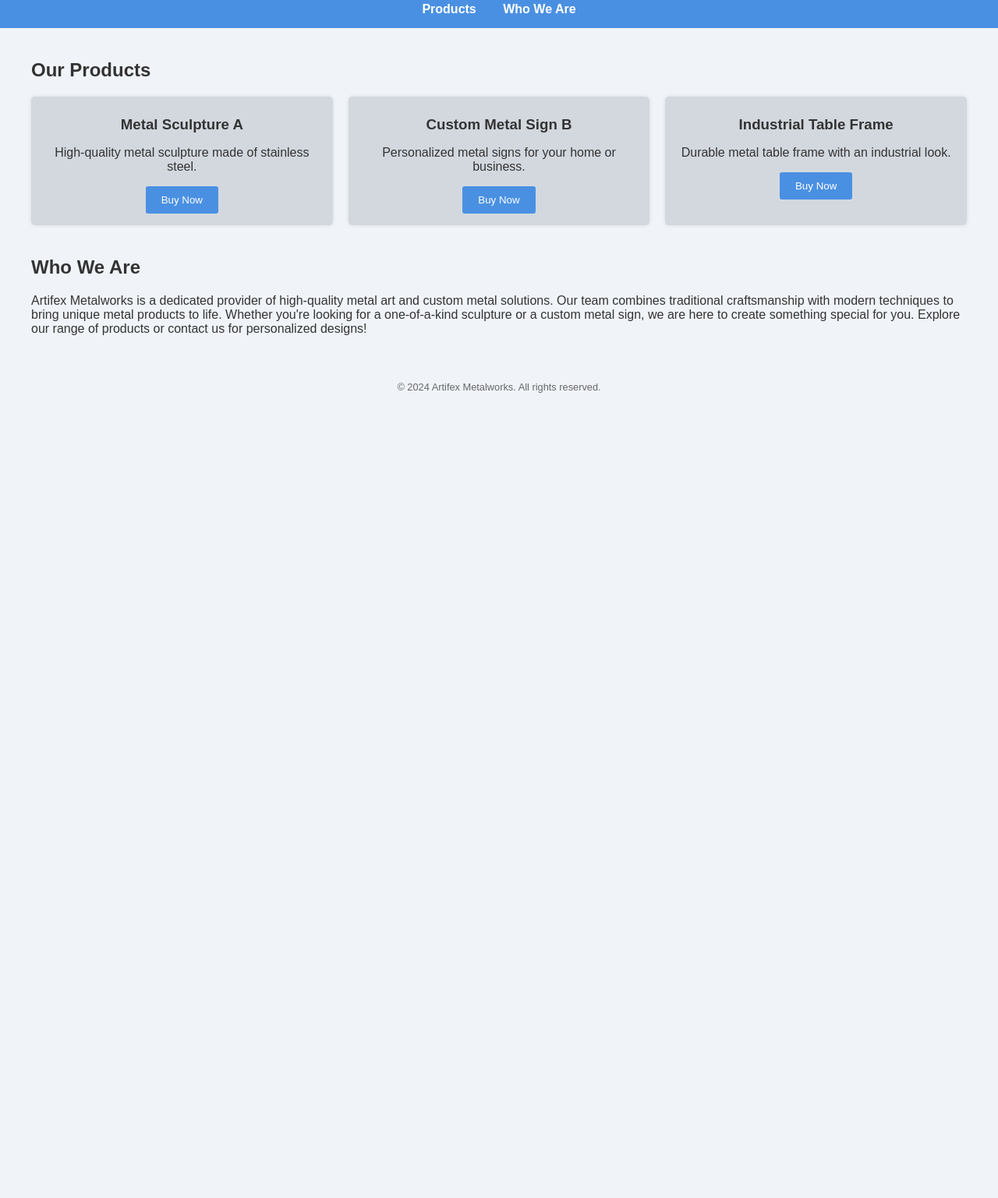
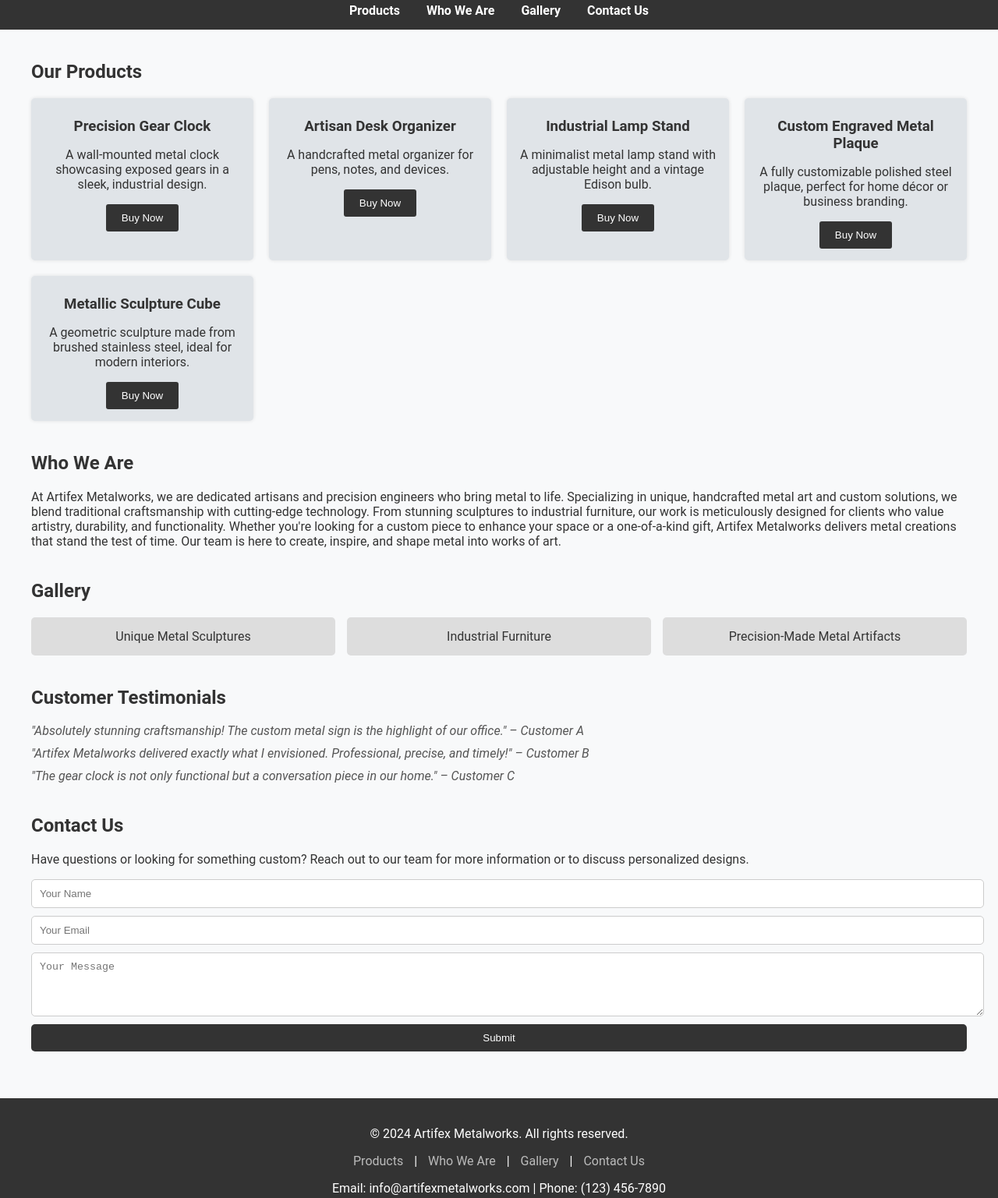
Before and after one commit to kianpouragha/kianpouragha.github.io, a plain HTML site: page index.html in a window 1280 px wide. Shown: the part 92-1629 px from the top of the page at 78% size. Before the commit the page ends 800 px from the top, so only its background shows below. Drawn offline with Linux system fonts and the light colour scheme.

Commit message:
Index.html

```diff
--- a/index.html
+++ b/index.html
@@ -5,17 +5,18 @@
     <meta name="viewport" content="width=device-width, initial-scale=1.0">
     <title>Artifex Metalworks</title>
     <style>
+        /* Base Styling */
         body {
-            font-family: Arial, sans-serif;
+            font-family: 'Roboto', sans-serif;
             color: #333;
-            background-color: #f0f4f8;
+            background-color: #f8f9fa;
             margin: 0;
             padding: 0;
         }
 
-        /* Navbar styling */
+        /* Navbar Styling */
         .navbar {
-            background-color: #4a90e2;
+            background-color: #333;
             color: white;
             padding: 15px;
             text-align: center;
@@ -28,23 +29,27 @@
             font-weight: bold;
         }
 
-        /* Main content styling */
+        /* Main container */
         .container {
             padding: 20px;
             max-width: 1200px;
             margin: 0 auto;
         }
 
-        /* Product section */
+        /* Section Styling */
+        section {
+            margin-bottom: 40px;
+        }
+
+        /* Product Grid */
         .product-grid {
             display: grid;
             grid-template-columns: repeat(auto-fit, minmax(250px, 1fr));
             gap: 20px;
-            margin-top: 20px;
         }
 
         .product-item {
-            background-color: #d3d8df;
+            background-color: #e0e4e8;
             padding: 15px;
             border-radius: 5px;
             text-align: center;
@@ -56,7 +61,7 @@
         }
 
         .buy-button {
-            background-color: #4a90e2;
+            background-color: #333;
             color: white;
             padding: 10px 20px;
             border: none;
@@ -65,16 +70,66 @@
         }
 
         .buy-button:hover {
-            background-color: #357abd;
+            background-color: #555;
+        }
+
+        /* Contact Form */
+        .contact-form input, .contact-form textarea, .contact-form button {
+            display: block;
+            width: 100%;
+            padding: 10px;
+            margin-bottom: 10px;
+            border-radius: 5px;
+            border: 1px solid #ccc;
+        }
+
+        .contact-form button {
+            background-color: #333;
+            color: white;
+            cursor: pointer;
+            border: none;
+        }
+
+        /* Gallery */
+        .gallery {
+            display: grid;
+            grid-template-columns: repeat(auto-fit, minmax(200px, 1fr));
+            gap: 15px;
+        }
+
+        .gallery-item {
+            background-color: #ddd;
+            padding: 15px;
+            text-align: center;
+            border-radius: 5px;
+        }
+
+        /* Testimonials */
+        .testimonial {
+            font-style: italic;
+            margin: 10px 0;
+            color: #555;
         }
 
         /* Footer */
         footer {
-            background-color: #f0f4f8;
+            background-color: #333;
+            color: white;
+            padding: 20px;
             text-align: center;
-            padding: 10px;
-            font-size: 0.8em;
-            color: #666;
+        }
+
+        footer a {
+            color: #bbb;
+            margin: 0 10px;
+            text-decoration: none;
+        }
+
+        /* Responsive */
+        @media (max-width: 600px) {
+            .navbar {
+                text-align: left;
+            }
         }
     </style>
 </head>
@@ -85,45 +140,92 @@
         <h1>Artifex Metalworks</h1>
         <a href="#products">Products</a>
         <a href="#about">Who We Are</a>
+        <a href="#gallery">Gallery</a>
+        <a href="#contact">Contact Us</a>
     </div>
 
-    <!-- Main container -->
     <div class="container">
+
         <!-- Products Section -->
         <section id="products">
             <h2>Our Products</h2>
             <div class="product-grid">
                 <div class="product-item">
-                    <h3>Metal Sculpture A</h3>
-                    <p>High-quality metal sculpture made of stainless steel.</p>
-                    <button class="buy-button" onclick="alert('Thank you for purchasing Metal Sculpture A!')">Buy Now</button>
+                    <h3>Precision Gear Clock</h3>
+                    <p>A wall-mounted metal clock showcasing exposed gears in a sleek, industrial design.</p>
+                    <button class="buy-button" onclick="alert('Thank you for purchasing Precision Gear Clock!')">Buy Now</button>
                 </div>
                 <div class="product-item">
-                    <h3>Custom Metal Sign B</h3>
-                    <p>Personalized metal signs for your home or business.</p>
-                    <button class="buy-button" onclick="alert('Thank you for purchasing Custom Metal Sign B!')">Buy Now</button>
+                    <h3>Artisan Desk Organizer</h3>
+                    <p>A handcrafted metal organizer for pens, notes, and devices.</p>
+                    <button class="buy-button" onclick="alert('Thank you for purchasing Artisan Desk Organizer!')">Buy Now</button>
                 </div>
                 <div class="product-item">
-                    <h3>Industrial Table Frame</h3>
-                    <p>Durable metal table frame with an industrial look.</p>
-                    <button class="buy-button" onclick="alert('Thank you for purchasing the Industrial Table Frame!')">Buy Now</button>
+                    <h3>Industrial Lamp Stand</h3>
+                    <p>A minimalist metal lamp stand with adjustable height and a vintage Edison bulb.</p>
+                    <button class="buy-button" onclick="alert('Thank you for purchasing Industrial Lamp Stand!')">Buy Now</button>
+                </div>
+                <div class="product-item">
+                    <h3>Custom Engraved Metal Plaque</h3>
+                    <p>A fully customizable polished steel plaque, perfect for home décor or business branding.</p>
+                    <button class="buy-button" onclick="alert('Thank you for purchasing Custom Engraved Metal Plaque!')">Buy Now</button>
+                </div>
+                <div class="product-item">
+                    <h3>Metallic Sculpture Cube</h3>
+                    <p>A geometric sculpture made from brushed stainless steel, ideal for modern interiors.</p>
+                    <button class="buy-button" onclick="alert('Thank you for purchasing Metallic Sculpture Cube!')">Buy Now</button>
                 </div>
             </div>
         </section>
 
-        <!-- About Section -->
-        <section id="about" style="margin-top: 40px;">
+        <!-- Who We Are Section -->
+        <section id="about">
             <h2>Who We Are</h2>
-            <p>Artifex Metalworks is a dedicated provider of high-quality metal art and custom metal solutions.
-               Our team combines traditional craftsmanship with modern techniques to bring unique metal products to life.
-               Whether you're looking for a one-of-a-kind sculpture or a custom metal sign, we are here to create
-               something special for you. Explore our range of products or contact us for personalized designs!</p>
+            <p>At Artifex Metalworks, we are dedicated artisans and precision engineers who bring metal to life. Specializing in unique, handcrafted metal art and custom solutions, we blend traditional craftsmanship with cutting-edge technology. From stunning sculptures to industrial furniture, our work is meticulously designed for clients who value artistry, durability, and functionality. Whether you're looking for a custom piece to enhance your space or a one-of-a-kind gift, Artifex Metalworks delivers metal creations that stand the test of time. Our team is here to create, inspire, and shape metal into works of art.</p>
         </section>
+
+        <!-- Gallery Section -->
+        <section id="gallery">
+            <h2>Gallery</h2>
+            <div class="gallery">
+                <div class="gallery-item">Unique Metal Sculptures</div>
+                <div class="gallery-item">Industrial Furniture</div>
+                <div class="gallery-item">Precision-Made Metal Artifacts</div>
+            </div>
+        </section>
+
+        <!-- Customer Testimonials Section -->
+        <section id="testimonials">
+            <h2>Customer Testimonials</h2>
+            <p class="testimonial">"Absolutely stunning craftsmanship! The custom metal sign is the highlight of our office." – Customer A</p>
+            <p class="testimonial">"Artifex Metalworks delivered exactly what I envisioned. Professional, precise, and timely!" – Customer B</p>
+            <p class="testimonial">"The gear clock is not only functional but a conversation piece in our home." – Customer C</p>
+        </section>
+
+        <!-- Contact Us Section -->
+        <section id="contact">
+            <h2>Contact Us</h2>
+            <p>Have questions or looking for something custom? Reach out to our team for more information or to discuss personalized designs.</p>
+            <form class="contact-form">
+                <input type="text" name="name" placeholder="Your Name" required>
+                <input type="email" name="email" placeholder="Your Email" required>
+                <textarea name="message" placeholder="Your Message" rows="4" required></textarea>
+                <button type="submit" onclick="alert('Thank you for reaching out!')">Submit</button>
+            </form>
+        </section>
+
     </div>
 
     <!-- Footer -->
     <footer>
         <p>© 2024 Artifex Metalworks. All rights reserved.</p>
+        <nav>
+            <a href="#products">Products</a> |
+            <a href="#about">Who We Are</a> |
+            <a href="#gallery">Gallery</a> |
+            <a href="#contact">Contact Us</a>
+        </nav>
+        <p>Email: info@artifexmetalworks.com | Phone: (123) 456-7890</p>
     </footer>
 
 </body>
```
